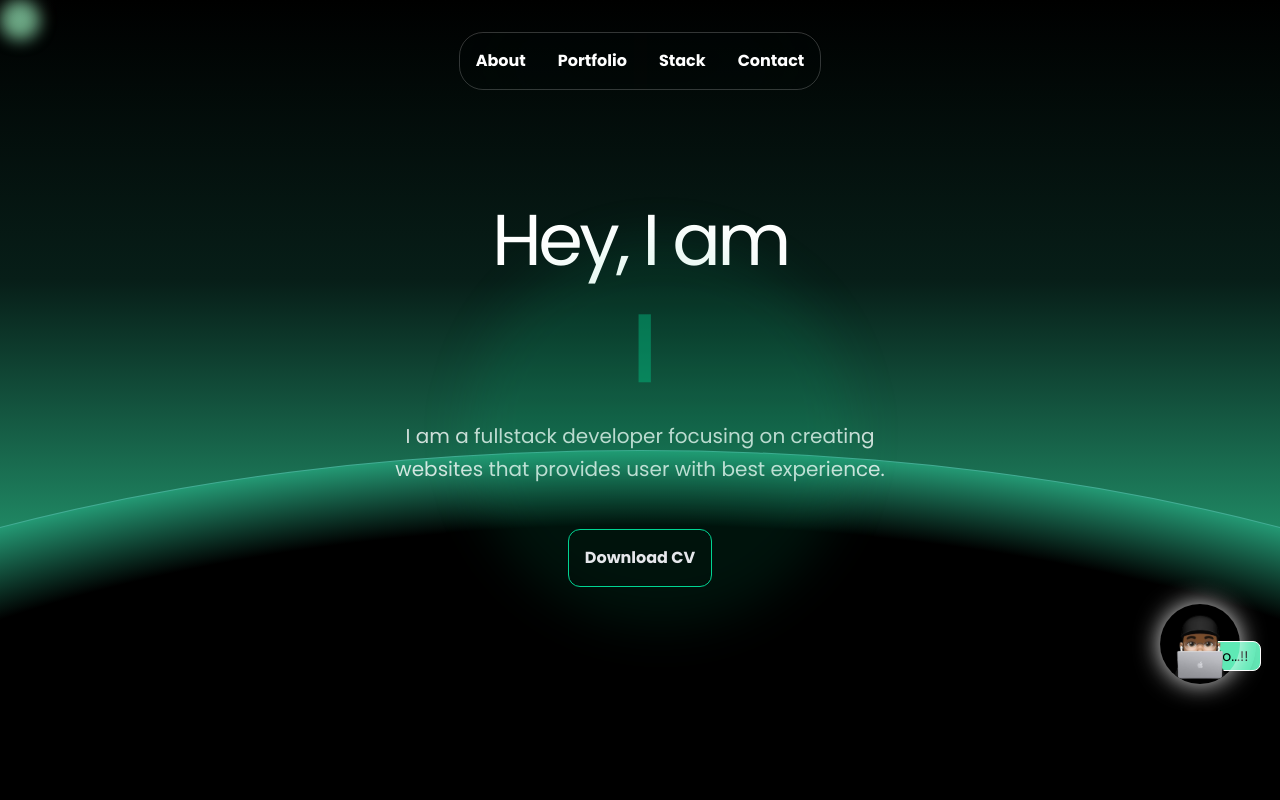
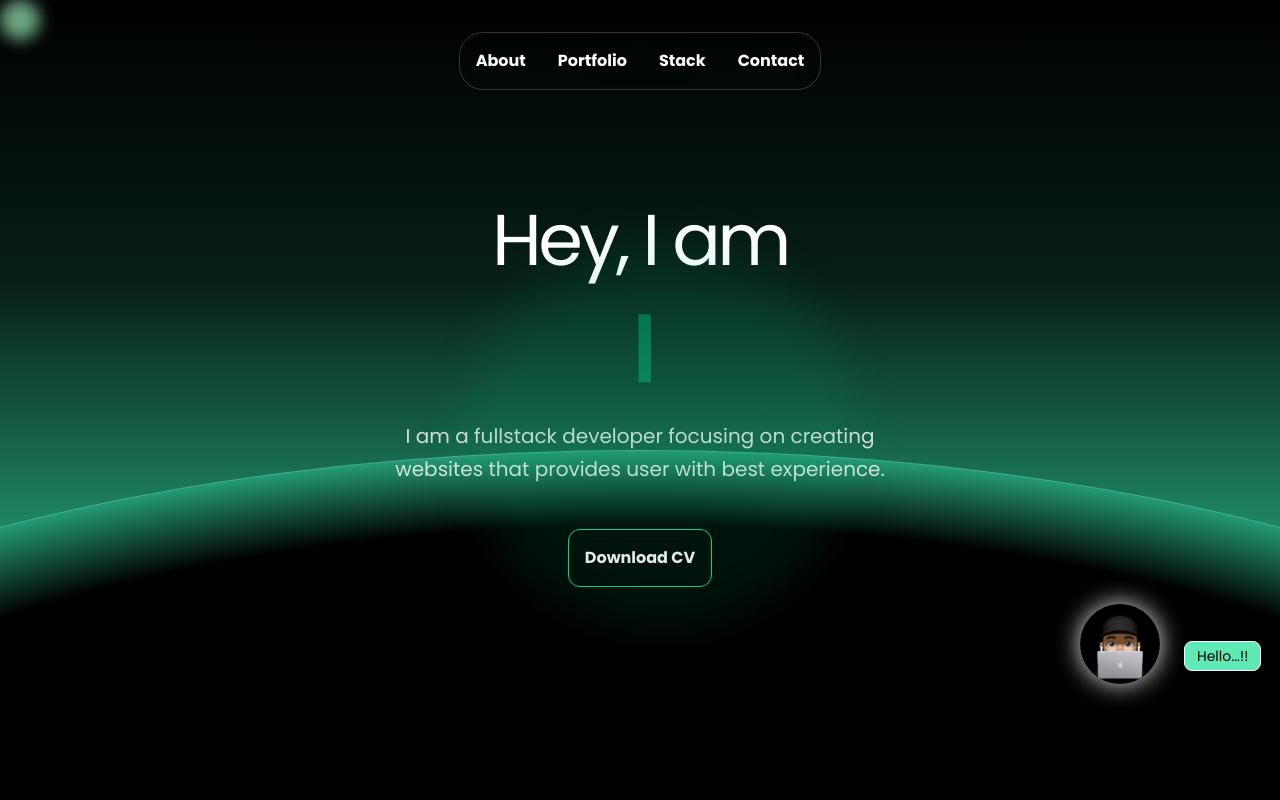
Before and after one commit to Kavya2512p/portfolio, a React (Vite) app: page / in a window 1280 px wide. Shown: the top 800 px of the page. Built offline with nearby package versions, Linux system fonts and the light colour scheme.

Commit message:
Updated files 6

```diff
--- a/src/pages/Chatbot.jsx
+++ b/src/pages/Chatbot.jsx
@@ -130,12 +130,14 @@ const Chatbot = () => {
                     />
                 </button> */}
 
+
                 <button
                     onClick={toggleChat}
-                    className="fixed hover:bg-purple-500 bottom-20 right-6 p-4 rounded-full shadow-lg text-white flex items-center justify-center transition-all animate-bounce"
+                    className={`fixed bottom-20 z-20 right-26 flex items-center justify-center transition-all animate-bounce
+        ${isOpen ? "bg-transparent p-0 hover:bg-transparent" : "hover:bg-purple-500 p-4 rounded-full shadow-lg text-white"}`}
                 >
                     {isOpen ? (
-                        <span className="text-2xl font-bold fixed bottom-70 right-8">✖</span>
+                        <span className="text-3xl fixed bottom-70 -right-11 font-bold text-white">✖</span>
                     ) : (
                         <img
                             src={profilepic}
@@ -146,6 +148,7 @@ const Chatbot = () => {
                 </button>
 
 
+
             </div>
         </div>
     );
```
